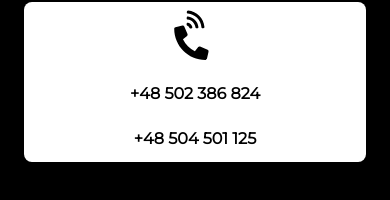
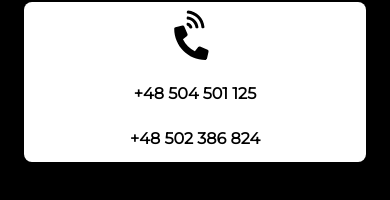
Before and after one commit to piotrdb/kobierzyce, a Next.js app: page / in a window 390 px wide. Shown: the part 2730-2930 px from the top of the page. Built offline with nearby package versions, Linux system fonts and the light colour scheme.

Commit message:
change phone number order

```diff
--- a/app/components/IconBox.tsx
+++ b/app/components/IconBox.tsx
@@ -117,7 +117,7 @@ const IconBox: React.FC<IconBoxProps> = ({
             size={size || 32}
             className={twMerge("mr-3 sm:mr-6", iconClassName)}
           />
-          <p className={twMerge("", pClassName)}>+48 502 386 824</p>
+          <p className={twMerge("", pClassName)}>+48 504 501 125</p>
         </>
       )}
       {icon === "mail" && (
--- a/app/page.tsx
+++ b/app/page.tsx
@@ -60,7 +60,7 @@ export default function Home() {
             <div className=" bg-secondary h-40 w-full md:w-[600px] flex rounded-lg flex-wrap">
               <IconBox
                 icon="phone"
-                content={`+48 504 501 125`}
+                content={`+48 502 386 824`}
                 pClassName="w-full text-md sm:text-xl 2xl:text-2xl text-center mt-4 px-4 md:px-0"
                 iconClassName="mx-auto sm:mx-auto -rotate-45"
                 size={48}
```
